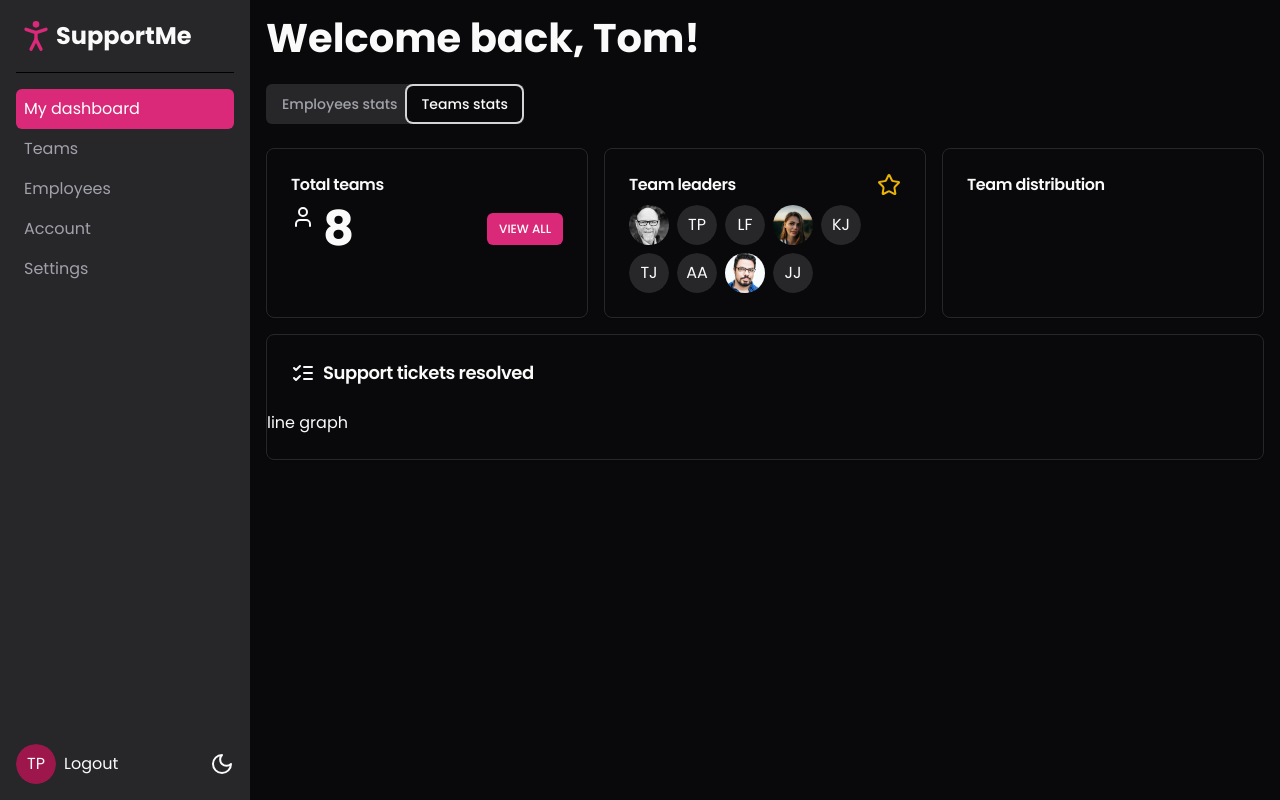
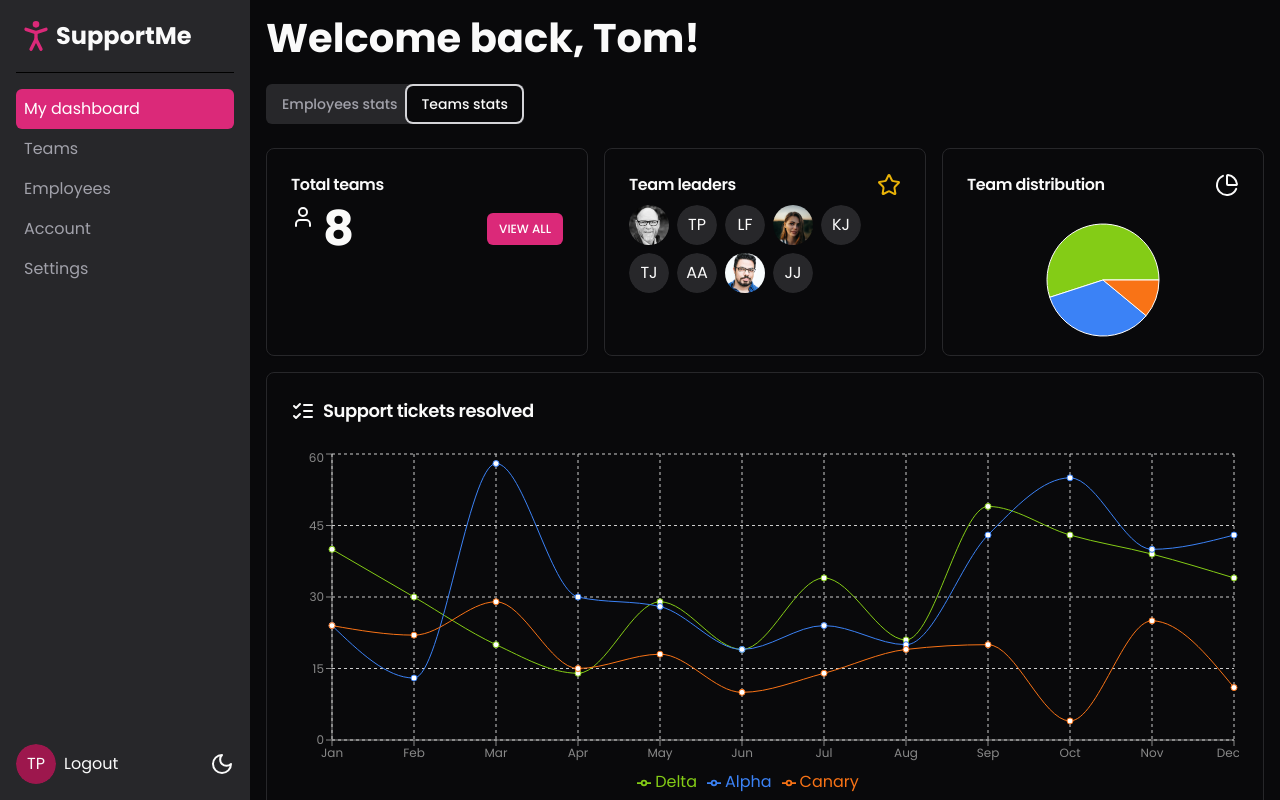
Before and after one commit to kJshine/nextjs-shadcn-dashboard, a Next.js app: page /dashboard in a window 1280 px wide. Both pictures are taken after a click on the tab "Teams stats". Built offline with nearby package versions, Linux system fonts and the light colour scheme.

Commit message:
feat: 팀 차트 추가 작성

```diff
--- /dev/null
+++ b/app/dashboard/components/teams/support-tickets-resolved.tsx
@@ -0,0 +1,109 @@
+"use client";
+
+import {
+  CartesianGrid,
+  Legend,
+  Line,
+  LineChart,
+  ResponsiveContainer,
+  Tooltip,
+  XAxis,
+  YAxis,
+} from "recharts";
+
+export default function SupportTicketsRsolved() {
+  const data = [
+    {
+      name: "Jan",
+      delta: 40,
+      alpha: 24,
+      canary: 24,
+    },
+    {
+      name: "Feb",
+      delta: 30,
+      alpha: 13,
+      canary: 22,
+    },
+    {
+      name: "Mar",
+      delta: 20,
+      alpha: 58,
+      canary: 29,
+    },
+    {
+      name: "Apr",
+      delta: 14,
+      alpha: 30,
+      canary: 15,
+    },
+    {
+      name: "May",
+      delta: 29,
+      alpha: 28,
+      canary: 18,
+    },
+    {
+      name: "Jun",
+      delta: 19,
+      alpha: 19,
+      canary: 10,
+    },
+    {
+      name: "Jul",
+      delta: 34,
+      alpha: 24,
+      canary: 14,
+    },
+    {
+      name: "Aug",
+      delta: 21,
+      alpha: 20,
+      canary: 19,
+    },
+    {
+      name: "Sep",
+      delta: 49,
+      alpha: 43,
+      canary: 20,
+    },
+    {
+      name: "Oct",
+      delta: 43,
+      alpha: 55,
+      canary: 4,
+    },
+    {
+      name: "Nov",
+      delta: 39,
+      alpha: 40,
+      canary: 25,
+    },
+    {
+      name: "Dec",
+      delta: 34,
+      alpha: 43,
+      canary: 11,
+    },
+  ];
+
+  return (
+    <ResponsiveContainer width="100%" height={350}>
+      <LineChart data={data}>
+        <Tooltip
+          labelClassName="font-bold"
+          wrapperClassName="!text-sm dark:!bg-black rounded-md dark:!border-border"
+        />
+        <XAxis fontSize={12} dataKey="name" stroke="#888888" />
+        <YAxis fontSize={12} stroke="#888888" />
+        <CartesianGrid strokeDasharray="3" />
+        <Line type="monotone" dataKey="delta" stroke="#84cc16" />
+        <Line type="monotone" dataKey="alpha" stroke="#3b82f6" />
+        <Line type="monotone" dataKey="canary" stroke="#f97316" />
+        <Legend
+          formatter={(value) => <span className="capitalize">{value}</span>}
+        />
+      </LineChart>
+    </ResponsiveContainer>
+  );
+}
--- /dev/null
+++ b/app/dashboard/components/teams/team-distribution-chart.tsx
@@ -0,0 +1,39 @@
+"use client";
+
+import { Cell, Pie, PieChart, ResponsiveContainer, Tooltip } from "recharts";
+
+export default function TeamDistributionChart() {
+  const data = [
+    {
+      name: "Delta",
+      value: 55,
+      color: "#84cc16",
+    },
+    {
+      name: "Alpha",
+      value: 34,
+      color: "#3b82f6",
+    },
+    {
+      name: "Canary",
+      value: 11,
+      color: "#f97316",
+    },
+  ];
+
+  return (
+    <ResponsiveContainer width="100%" height={150}>
+      <PieChart>
+        <Tooltip
+          labelClassName="font-bold"
+          wrapperClassName="dark:[&_.recharts-tooltip-item]:!text-white [&_.recharts-tooltip-item] !text-sm dark:!bg-black rounded-md dark:!border-border"
+        />
+        <Pie data={data} dataKey="value" name="name">
+          {data.map((dataItem, i) => (
+            <Cell key={i} fill={dataItem.color} />
+          ))}
+        </Pie>
+      </PieChart>
+    </ResponsiveContainer>
+  );
+}
--- a/app/dashboard/components/teams/teams-stats.tsx
+++ b/app/dashboard/components/teams/teams-stats.tsx
@@ -1,7 +1,7 @@
 import { Avatar, AvatarFallback } from "@/components/ui/avatar";
 import { Button } from "@/components/ui/button";
 import { Card, CardContent, CardHeader, CardTitle } from "@/components/ui/card";
-import { ListChecksIcon, StarIcon, UserIcon } from "lucide-react";
+import { ListChecksIcon, PieChartIcon, StarIcon, UserIcon } from "lucide-react";
 import Image from "next/image";
 import Link from "next/link";
 import cm from "@/public/images/cm.jpg";
@@ -13,6 +13,8 @@
   TooltipProvider,
   TooltipTrigger,
 } from "@/components/ui/tooltip";
+import TeamDistributionChart from "./team-distribution-chart";
+import SupportTicketsRsolved from "./support-tickets-resolved";
 
 const teamLeaders = [
   {
@@ -113,9 +115,14 @@
         </Card>
         <Card>
           <CardHeader className="pb-2">
-            <CardTitle className="text-base">Team distribution</CardTitle>
+            <CardTitle className="text-base flex justify-between items-center">
+              <span>Team distribution</span>
+              <PieChartIcon />
+            </CardTitle>
           </CardHeader>
-          <CardContent className="flex gap-2 items-center"></CardContent>
+          <CardContent className="pb-0">
+            <TeamDistributionChart />
+          </CardContent>
         </Card>
       </div>
       <Card className="my-4">
@@ -125,7 +132,9 @@
             <span>Support tickets resolved</span>
           </CardTitle>
         </CardHeader>
-        <CardContent className="pl-0">line graph</CardContent>
+        <CardContent className="pl-0">
+          <SupportTicketsRsolved />
+        </CardContent>
       </Card>
     </>
   );
```
